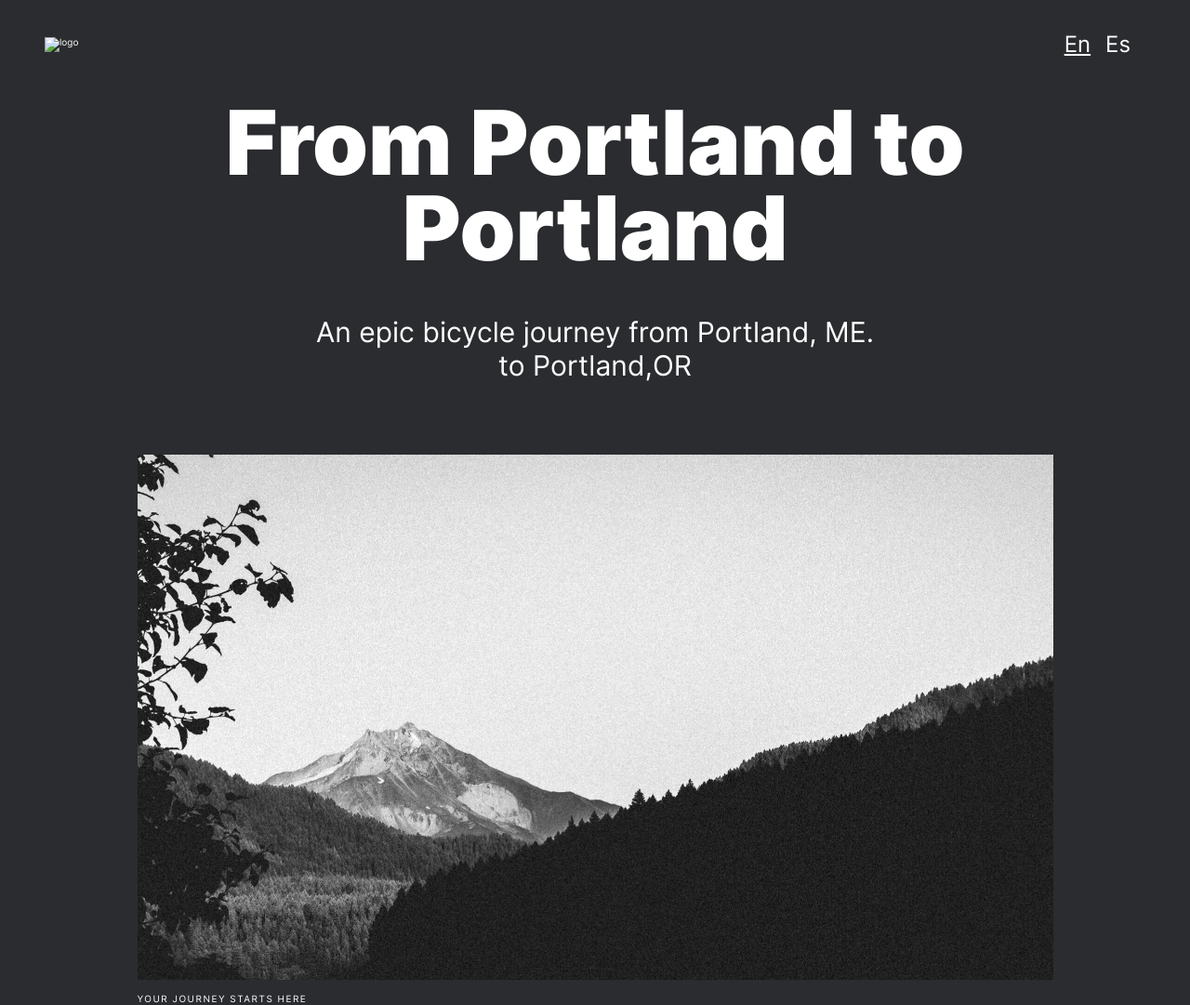
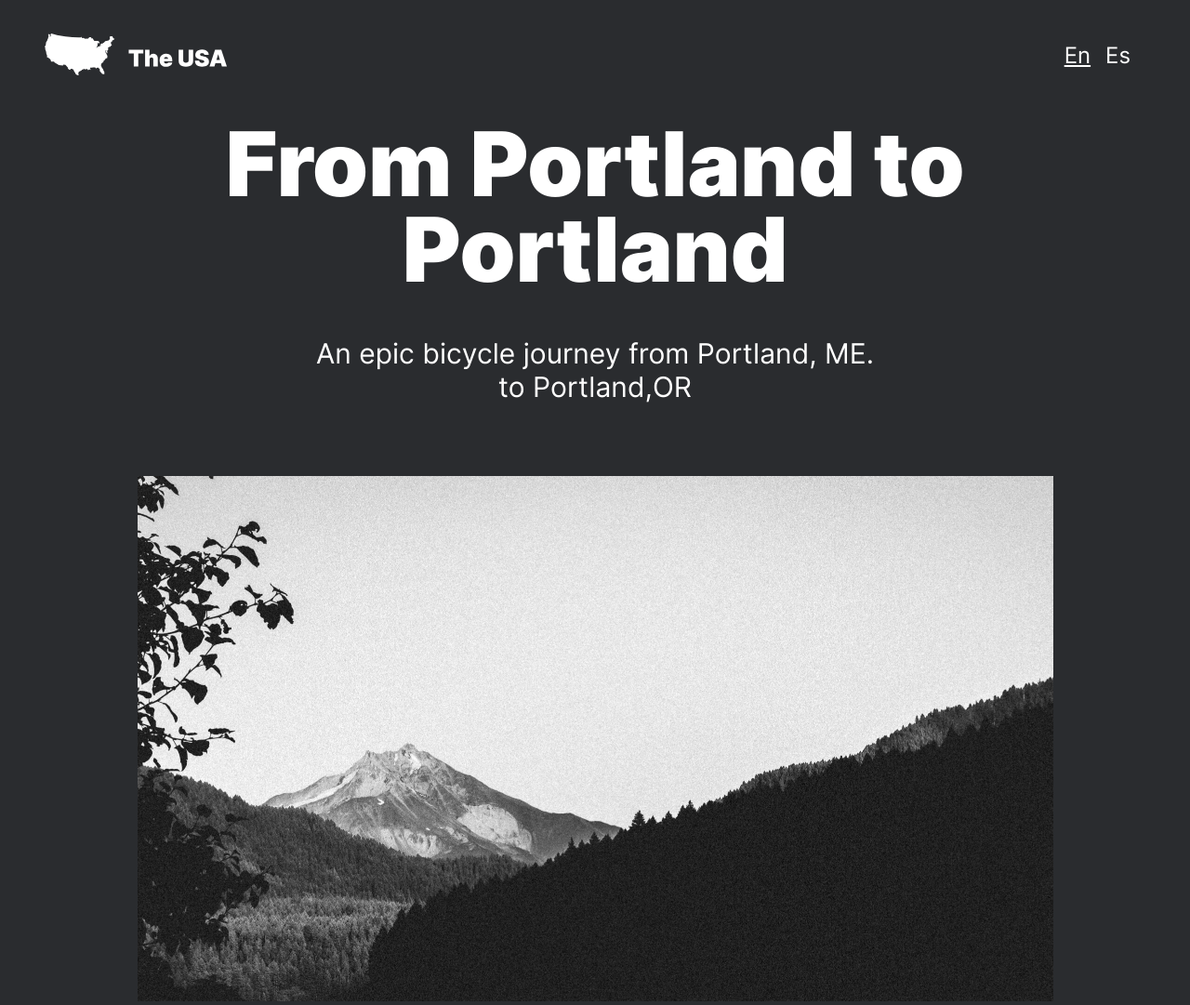
Before and after one commit to mm1123452/Travel-site, a website built with webpack: page src/index.html in a window 1280 px wide. Shown: the top 1081 px of the page at 93% size. Built offline with nearby package versions, Linux system fonts and the light colour scheme; files whose address does not match are found by name.

Commit message:
update html

```diff
--- a/src/index.html
+++ b/src/index.html
@@ -9,8 +9,7 @@
 </head>
 <body class="page">
   <header class="header">
-    <!--<img class="logo" src="./images/logo.svg" alt="logo">-->
-    <img src={require("./images/logo.svg")} alt="logo">
+    <img class="logo" src="./images/logo.svg" alt="logo">
     <nav class="header__nav">
       <ul class="header__lang-list">
         <li><a href="#" class="header__lang header__lang_active">En</a></li>
```
Also changed, not shown: dist/images/0d11b26205e10591b40668a72cad1584.svg (added), dist/images/fda2c8daa2ec3b16a3d13a49f653849f.svg (added), dist/index.html.
